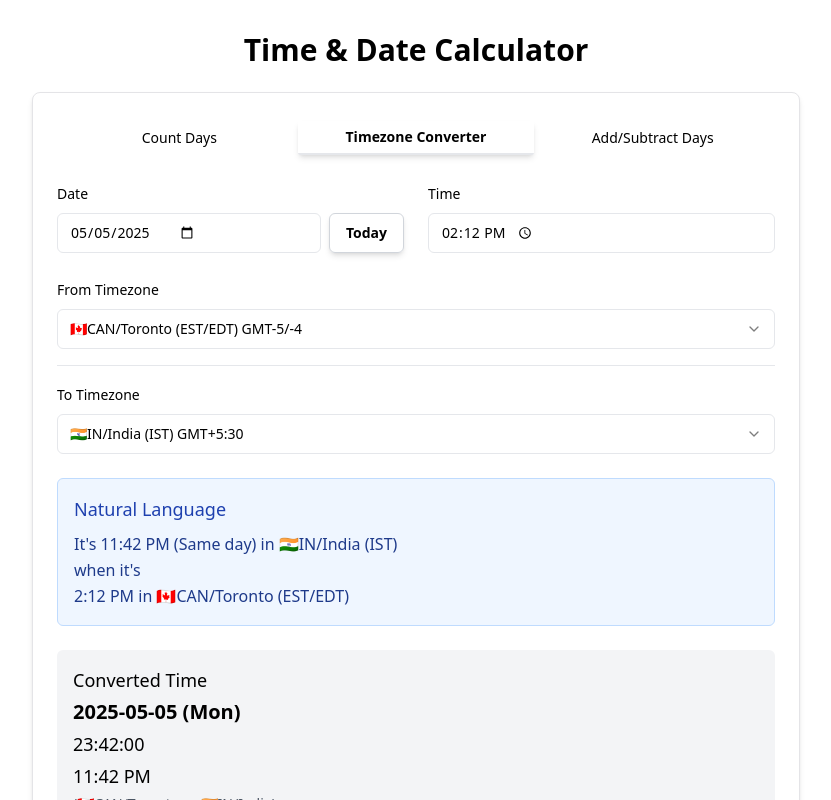
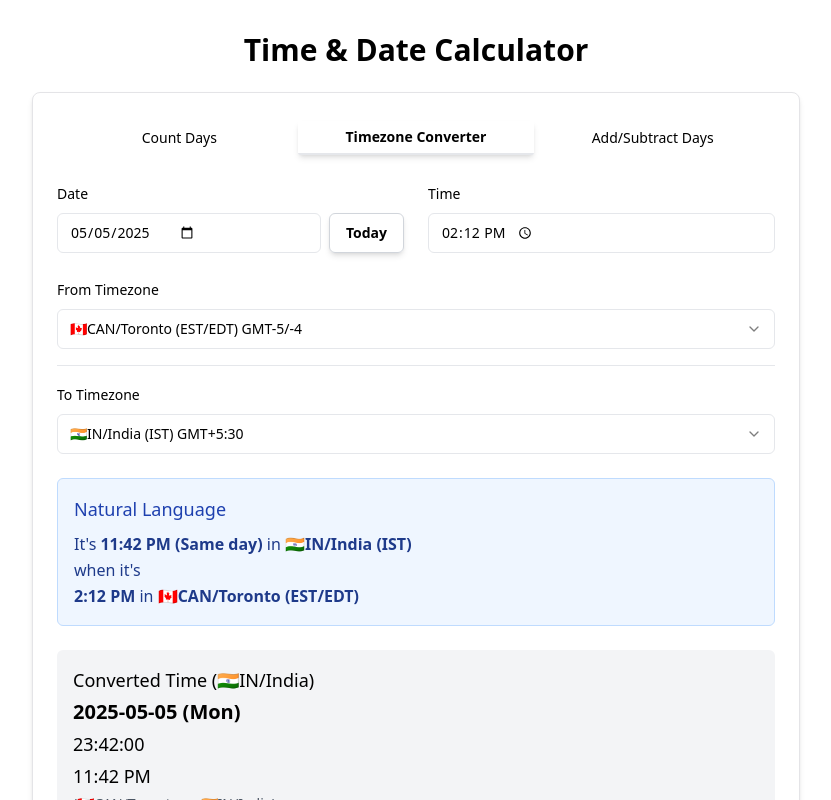
Before and after one commit to aziddy/time-date, a React (Vite) app: page / in a window 1280 px wide. Shown: the top 800 px of the page, without its empty margins (224-1055 px from the left). Built offline with nearby package versions, Linux system fonts and the light colour scheme.

Commit message:
Update TimezoneConverter.tsx

```diff
--- a/src/components/TimezoneConverter.tsx
+++ b/src/components/TimezoneConverter.tsx
@@ -78,13 +78,13 @@ const TimezoneConverter = () => {
         }
     };
 
-    const generateNaturalLanguageOutput = (): string => {
-        if (!convertedTime) return "";
+    const generateNaturalLanguageOutput = (): { targetTime: string; targetTimezone: string; sourceTime: string; sourceTimezone: string; } | null => {
+        if (!convertedTime) return null;
 
         const sourceTz = TIMEZONES.find(tz => tz.value === sourceTimezone);
         const targetTz = TIMEZONES.find(tz => tz.value === targetTimezone);
 
-        if (!sourceTz || !targetTz) return "";
+        if (!sourceTz || !targetTz) return null;
 
         const sourceTime = dayjs.tz(`${date} ${time}`, sourceTimezone);
         const targetTime = dayjs.tz(`${date} ${time}`, sourceTimezone).tz(targetTimezone);
@@ -97,7 +97,12 @@ const TimezoneConverter = () => {
         const sameDay = sourceTime.format("YYYY-MM-DD") === targetTime.format("YYYY-MM-DD");
         const dayIndicator = sameDay ? "(Same day)" : `(${targetDate})`;
 
-        return `It's ${targetTime12} ${dayIndicator} in ${targetTz.country}/${targetTz.label.split(" ")[0]} (${targetTz.label.split("(")[1].split(")")[0]})\nwhen it's\n${sourceTime12} in ${sourceTz.country}/${sourceTz.label.split(" ")[0]} (${sourceTz.label.split("(")[1].split(")")[0]})`;
+        return {
+            targetTime: `${targetTime12} ${dayIndicator}`,
+            targetTimezone: `${targetTz.country}/${targetTz.label.split(" ")[0]} (${targetTz.label.split("(")[1].split(")")[0]})`,
+            sourceTime: sourceTime12,
+            sourceTimezone: `${sourceTz.country}/${sourceTz.label.split(" ")[0]} (${sourceTz.label.split("(")[1].split(")")[0]})`
+        };
     };
 
     const convertTime = () => {
@@ -217,14 +222,16 @@ const TimezoneConverter = () => {
             {convertedTime && (
                 <div className="bg-blue-50 p-4 rounded-md mt-4 border border-blue-200">
                     <h3 className="font-medium text-lg mb-2 text-blue-800">Natural Language</h3>
-                    <p className="text-blue-900 leading-relaxed whitespace-pre-line">
-                        {generateNaturalLanguageOutput()}
+                    <p className="text-blue-900 leading-relaxed">
+                        It's <strong>{generateNaturalLanguageOutput()?.targetTime}</strong> in <strong>{generateNaturalLanguageOutput()?.targetTimezone}</strong><br />
+                        when it's<br />
+                        <strong>{generateNaturalLanguageOutput()?.sourceTime}</strong> in <strong>{generateNaturalLanguageOutput()?.sourceTimezone}</strong>
                     </p>
                 </div>
             )}
             {convertedTime && (
                 <div className="bg-gray-100 p-4 rounded-md mt-4">
-                    <h3 className="font-medium text-lg mb-1">Converted Time</h3>
+                    <h3 className="font-medium text-lg mb-1">Converted Time ({getTimezoneLabel(targetTimezone)})</h3>
                     <div className="space-y-1">
                         <p className="text-xl font-bold">{convertedTime.date}</p>
                         <p className="text-lg">{convertedTime.time24}</p>
```
